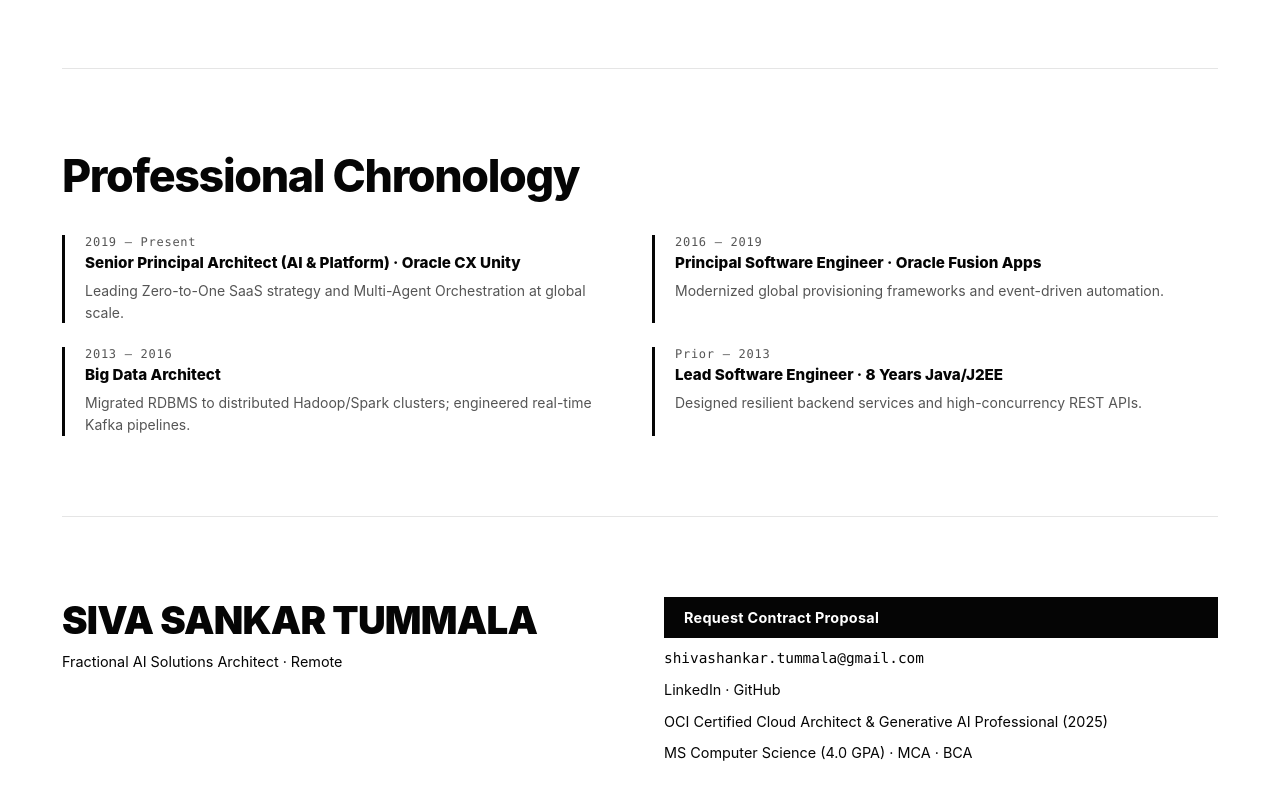
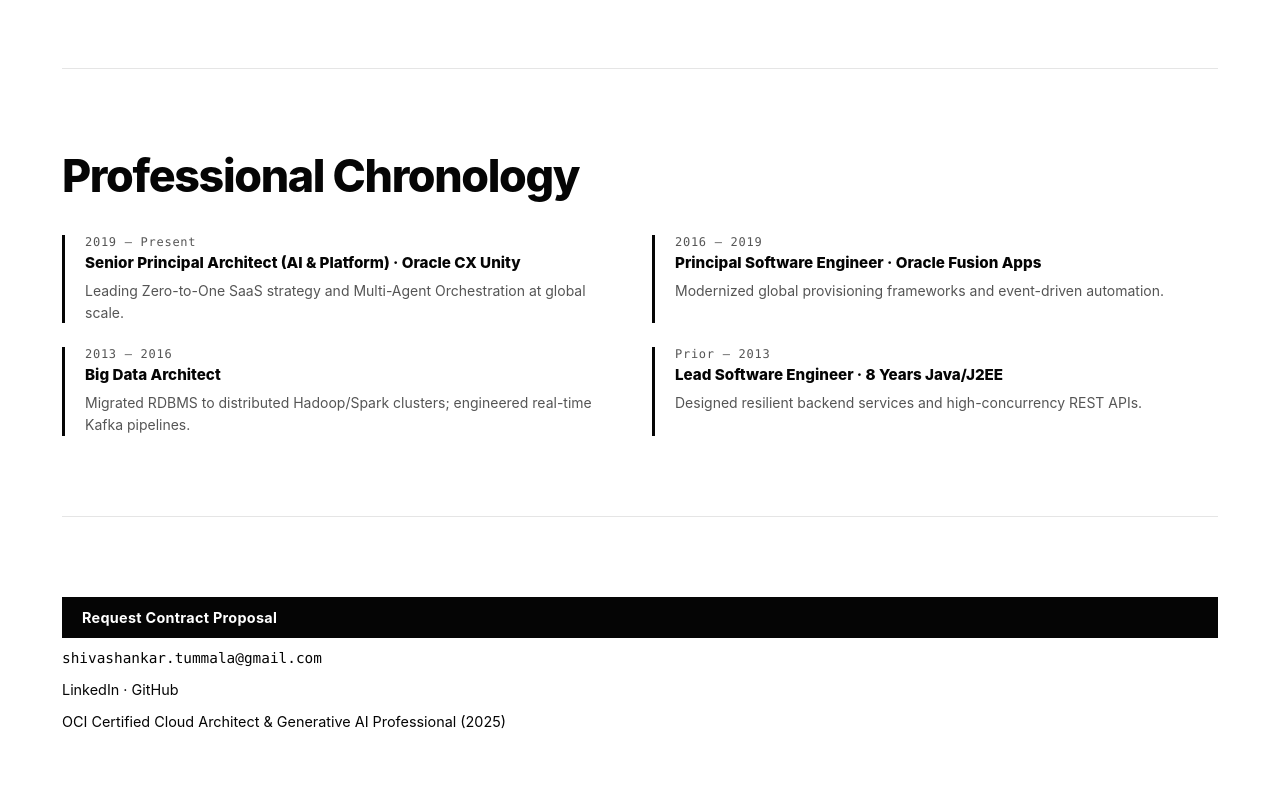
Before and after one commit to shivashankartummala/sivatummala-website, a Next.js app: page / in a window 1280 px wide. Shown: the part 2920-3720 px from the top of the page. Built offline with nearby package versions, Linux system fonts and the light colour scheme.

Commit message:
refactor: remove redundant footer content (name, title, education)

```diff
--- a/app/globals.css
+++ b/app/globals.css
@@ -323,17 +323,8 @@
 
 /* ── Footer ── */
 .footer-layout {
-  display: grid;
-  grid-template-columns: 1fr 1fr;
-  gap: 48px;
-  align-items: start;
-}
-
-.footer-name {
-  margin: 0 0 8px;
-  font-size: clamp(1.6rem, 3vw, 2.4rem);
-  letter-spacing: -0.02em;
-  font-weight: 900;
+  display: flex;
+  flex-direction: column;
 }
 
 .footer-links { display: flex; flex-direction: column; gap: 10px; }
@@ -370,7 +361,6 @@
   .card-grid-3 { grid-template-columns: 1fr; }
   .card-grid-2-span { grid-column: auto; }
   .timeline-list { grid-template-columns: 1fr; }
-  .footer-layout { grid-template-columns: 1fr; gap: 32px; }
   .site-header { flex-wrap: wrap; }
   .hero-name { font-size: clamp(3rem, 14vw, 5rem); }
 }
--- a/app/page.js
+++ b/app/page.js
@@ -265,10 +265,6 @@
 
       <footer className="contact section-grid" aria-labelledby="contact-heading">
         <div className="footer-layout">
-          <div>
-            <h2 id="contact-heading" className="footer-name">SIVA SANKAR TUMMALA</h2>
-            <p className="footer-line">Fractional AI Solutions Architect · Remote</p>
-          </div>
           <div className="footer-links">
             <a href="mailto:shivashankar.tummala@gmail.com" className="cta-link">Request Contract Proposal</a>
             <p className="footer-line mono">shivashankar.tummala@gmail.com</p>
@@ -278,7 +274,6 @@
               <a href="https://github.com/shivashankartummala" target="_blank" rel="noopener noreferrer">GitHub</a>
             </p>
             <p className="footer-line">OCI Certified Cloud Architect &amp; Generative AI Professional (2025)</p>
-            <p className="footer-line">MS Computer Science (4.0 GPA) · MCA · BCA</p>
           </div>
         </div>
       </footer>
```
